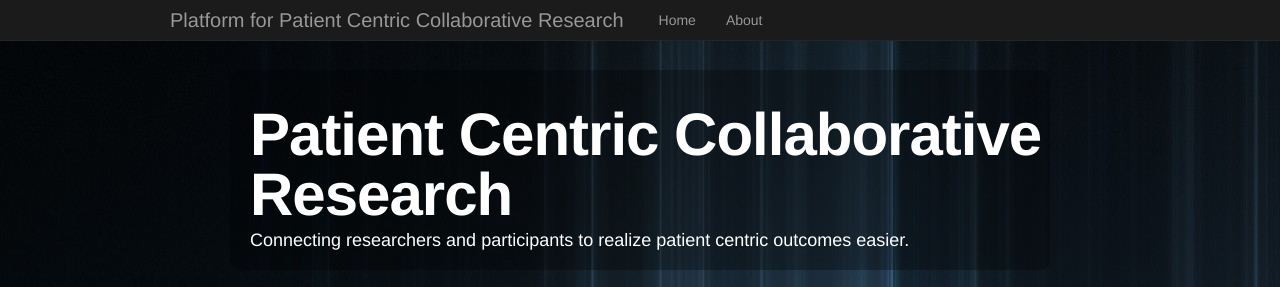
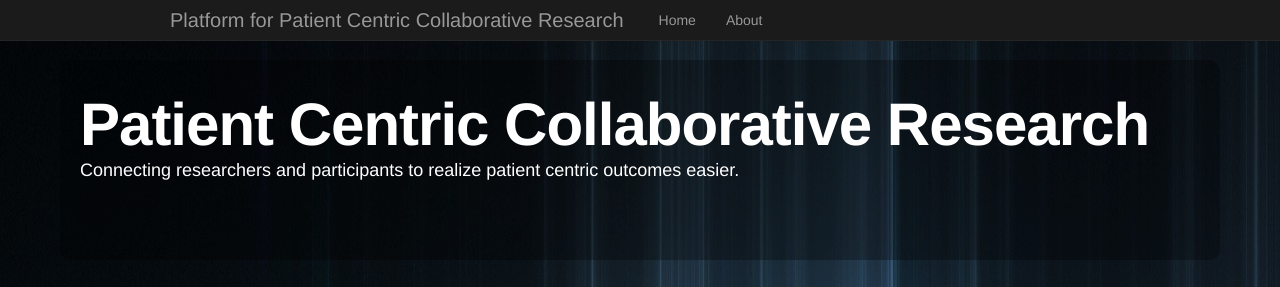
Before and after one commit to namelessnerd/pccr, a Python web app: template pc2django/pc2django/templates/pccrportal/index.html in a window 1280 px wide. Shown: the top 287 px of the page. Run offline with Jinja, Linux system fonts and the light colour scheme; the template is opened without the code that fills it, so the values that code supplies are empty; some libraries are stand-ins or nearby versions.

Commit message:
Adjusting Landing Page
-Removed a container to make the title fluid
-Adjusted positioning of three icons and background image
-Attempting to rearrange the bottom to be a bit more comprehensive

```diff
--- a/pc2django/pc2django/templates/pccrportal/index.html
+++ b/pc2django/pc2django/templates/pccrportal/index.html
@@ -1,43 +1,45 @@
 {% extends 'skeleton_template.html' %}
 {% block main_content%}
-<div class="hero-wrapper container" style="width: 100%; height=600px; background:url('/static/img/main_bg.jpg');">
-	<div class="container" style="position: relative; top: 10px;">
-  	    <!-- Main hero unit -->
-		<div class="hero-unit" style="position: relative; background: none; height: 400px;">
+<div class="hero-wrapper container" style="width: 100%; height=400px; background:url('/static/img/main_bg.jpg');">
+<!-- 	<div class="container" style="position: relative; top: 10px;">
+ -->  	    <!-- Main hero unit -->
+		<div class="hero-unit" style="position: relative; background: none; height: 450px;">
 			<div style="position: relative; top: 0px; left: 0px; width: 100%; height: 200px; background: black; opacity: 0.3; border-radius: 10px;">
 			</div>
-			<div style="position: relative; color: white; top: -175px; left: 20px; width: 100%; ">
+			<div style="position: relative; color: white; top: -175px; left: 20px; width: 100%; height: 40px;">
 				<h1>Patient Centric Collaborative Research</h1>
         		<p> Connecting researchers and participants to realize patient centric outcomes easier.</p>
 			</div>
 			<div class="row-fluid">
-				<div class="span4" style="text-align: center"><img src="/static/img/star.png"></img></div>
+				<div class="span4" style="text-align: center"><img src="/static/img/star.png"></img><br>TEXT!!!!!!</div>
 				<div class="span4" style="text-align: center"><img src="/static/img/magnify.png"></img></div>
 				<div class="span4" style="text-align: center"><img src="/static/img/speaker.png"></img></div>
 			</div>
 		</div> <!-- end hero-unit text -->
 	</div><!-- end hero-unit-->
-</div><!-- end container -->
-<div class="container">
-	<div class="researcher row-fluid" style="height: 200px; margin-top: 20px;text-align: center;">
-		<div class="researcher-title span3" style="height: 100%; color: #13ACBD">
-			<h1>Researcher</h1>
+<!-- </div> --><!-- end container -->
+<div class="container row-fluid">
+	<div class="researcher row-fluid" style="position: relative; height: 50px; margin-top: 20px; text-align: center;">
+		<div ckass="span3">taking up space</div>
+		<div class="researcher-title span3" style="color: #13ACBD">
+			<h1>Researchers</h1>
 			<img src="/static/img/researcher.png" width= 65% height= 65% class="img-rounded"/>
 		</div>
-		<div class="researcher-landing  landing span9">
+<!-- 		<div class="researcher-landing  landing span9">
 			<p class="promo-text"> Rest of the stuff goes here </p>
 			<a href="/register
 			 " class="btn-info btn-large">I am ready to participate</a>
-		</div>
+		</div>	 -->
 	</div><!-- end participant-container row-fluid-->
-	<div class="participant row-fluid" style="height: 200px;margin-top: 20px;text-align: center;color: #055DA9">
-		<div class="participant-title span3" style="height: 100%"> <h1>Participant</h1>
+	<div class="participant row-fluid" style="height: 200px; margin-top: 20px;text-align: center;color: #055DA9">
+		<div class="participant-title span3" style="height: 100%">
+			<h1>Participant</h1>
 			<img src="/static/img/participant.jpg" width= 75% height= 75% class="img-rounded"/>
 		</div>
-		<div class="participant-landing landing span9">
+<!-- 		<div class="participant-landing landing span9">
 			<p class="promo-text"> Rest of the stuff goes here </p>
 			<a href="#" class="btn-success btn-large">I am ready to participate</a>
-		</div><!-- end participant-landing -->
+		</div> -->
 	</div><!-- end participant-container row-fluid-->
 </div> <!-- end container -->
 {% endblock %}
```
